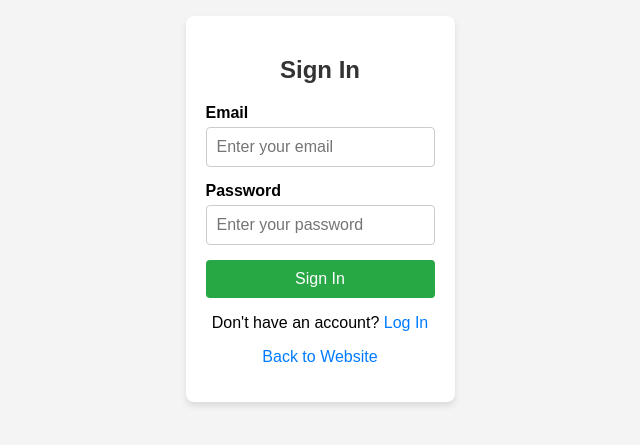
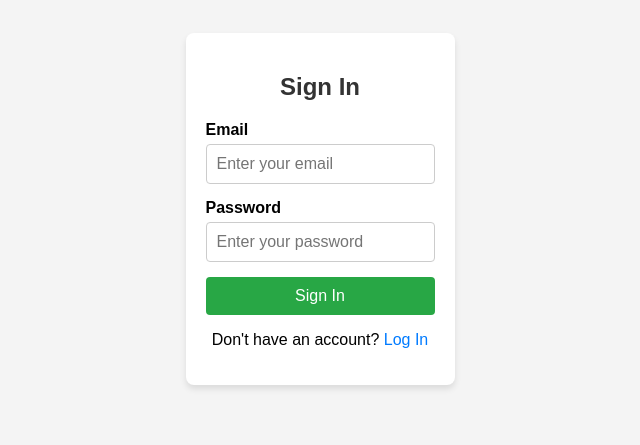
Before and after one commit to 220720072/fitbite-website, a plain HTML site: page index.html in a window 1280 px wide. Shown: the part 191-636 px from the top of the page, without its empty margins (320-960 px from the left). Drawn offline with Linux system fonts and the light colour scheme.

Commit message:
Add files via upload

```diff
--- a/index.html
+++ b/index.html
@@ -84,10 +84,6 @@
         </form>
         <div class="switch">
             <p>Don't have an account? <a href="#" onclick="toggleForms()">Log In</a></p>
-        </div>
-        <div class="back">
-            <p><a href="https://sites.google.com/lfpsdelhi.com/fitbite/home">Back to Website</a></p>
-        </div>
     </div>
 
     <div class="container" id="log-in" style="display: none;">
@@ -106,17 +102,11 @@
         </form>
         <div class="switch">
             <p>Already have an account? <a href="#" onclick="toggleForms()">Sign In</a></p>
-        </div>
-        <div class="back">
-            <p><a href="https://sites.google.com/lfpsdelhi.com/fitbite/home">Back to Website</a></p>
-        </div>
     </div>
 
     <div class="container confirmation" id="confirmation">
         <h2>Submission Successful!</h2>
         <p>Thank you for your submission. You can now return to the website.</p>
-        <div class="back">
-            <p><a href="https://sites.google.com/lfpsdelhi.com/fitbite/home">Back to Website</a></p>
         </div>
     </div>
 
```
